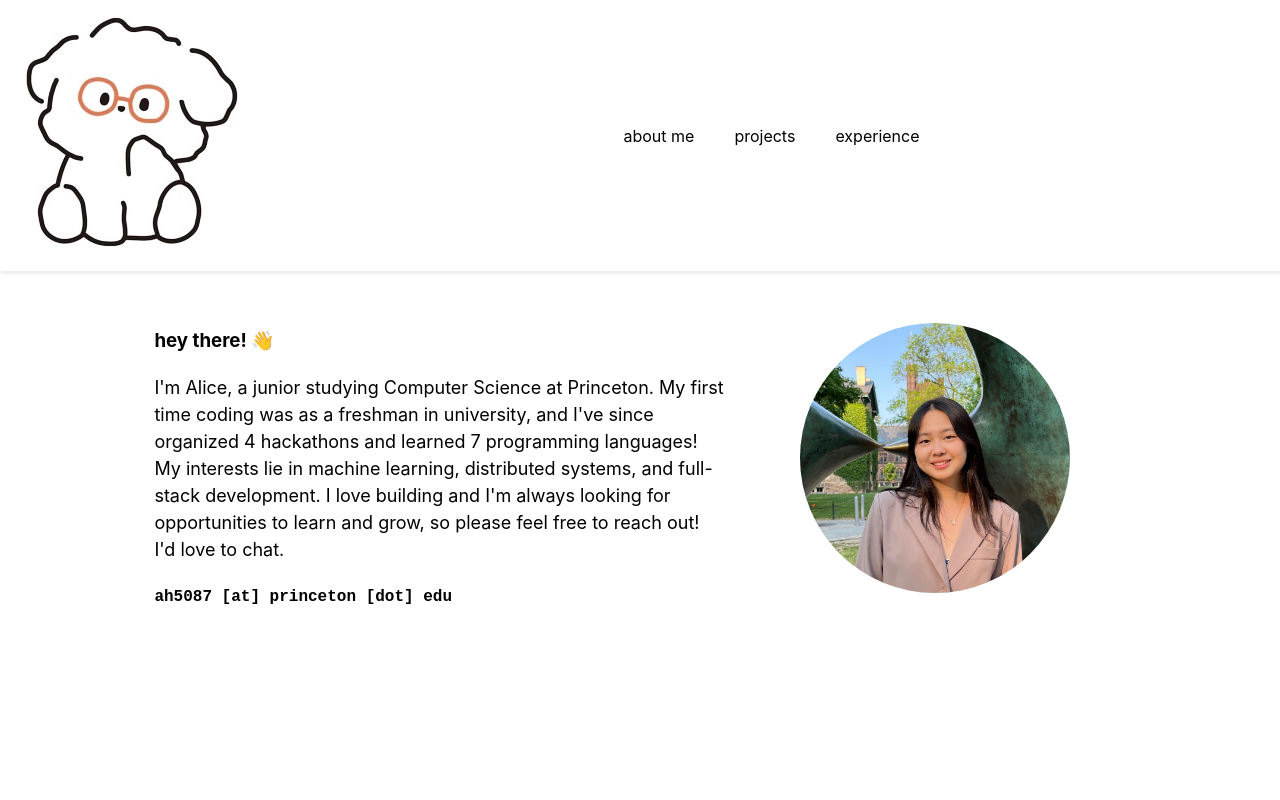
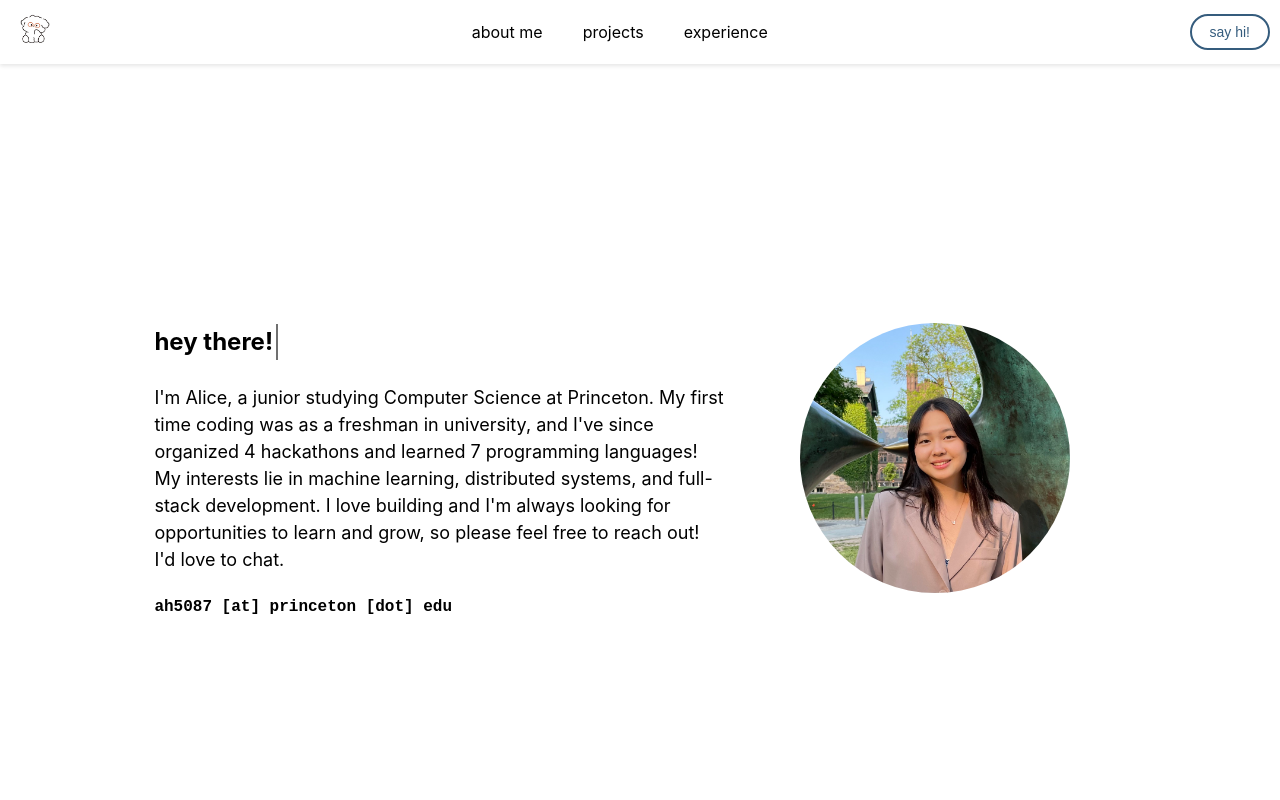
Before and after one commit to ah5087/personal-website, a React (Vite) app: page / in a window 1280 px wide. Shown: the top 800 px of the page. Built offline with nearby package versions, Linux system fonts and the light colour scheme.

Commit message:
add contact modal

```diff
--- a/index.html
+++ b/index.html
@@ -2,7 +2,7 @@
 <html lang="en">
   <head>
     <meta charset="UTF-8" />
-    <link rel="icon" type="image/svg+xml" href="/code.svg" />
+    <link rel="icon" type="image/svg+xml" href="/dog.jpg"  />
     <meta name="viewport" content="width=device-width, initial-scale=1.0" />
     <title>Alice Hou</title>
   </head>
--- a/src/components/Layout/Layout.module.scss
+++ b/src/components/Layout/Layout.module.scss
@@ -95,3 +95,40 @@
         margin: 20px 5%;
     }
 }
+
+.sayHiButton {
+    position: relative;
+    display: inline-block;
+    padding: 8px 18px;
+    font-size: 14px;
+    color: #355c7d;
+    background: none;
+    border: 2px solid #355c7d;
+    border-radius: 18px;
+    cursor: pointer;
+    overflow: hidden;
+    z-index: 1;
+    transition: color 0.3s ease;
+    margin-right: 30px;
+  }
+
+  .sayHiButton::before {
+    content: "";
+    position: absolute;
+    left: 0;
+    bottom: 0;
+    width: 100%;
+    height: 100%;
+    background-color: #355c7d;
+    z-index: -1;
+    transform: translateY(100%);
+    transition: transform 0.3s ease;
+  }
+
+  .sayHiButton:hover::before {
+    transform: translateY(0);
+  }
+
+  .sayHiButton:hover {
+    color: white;
+  }
--- a/src/components/Layout/Layout.tsx
+++ b/src/components/Layout/Layout.tsx
@@ -1,16 +1,29 @@
+import { useState } from "react";
 import styles from "./Layout.module.scss";
+import Modal from "./Modal"; // Ensure this component exists
 
 interface LayoutProps {
   children: JSX.Element;
 }
 
 const Layout = ({ children }: LayoutProps) => {
+  const [isModalOpen, setModalOpen] = useState(false);
+
+  const toggleModal = () => {
+    setModalOpen(!isModalOpen);
+  };
+
   return (
     <>
       <div className={styles.header}>
         <div className={styles.logo}>
           <a href="#intro">
-            <img src="/dog.jpg" alt="Home" className={styles.homeIcon} />
+            <img
+              src="/dog.jpg"
+              alt="Home"
+              className={styles.homeIcon}
+              style={{ width: "30px", height: "30px" }}
+            />
           </a>
         </div>
         <div className={styles.nav}>
@@ -39,11 +52,17 @@ const Layout = ({ children }: LayoutProps) => {
             experience
           </a>
         </div>
+        <div className={styles.sayHiContainer}>
+          <button onClick={toggleModal} className={styles.sayHiButton}>
+            say hi!
+          </button>
+        </div>
       </div>
       <div className={styles.container}>
         <span className={styles.divider}></span>
         {children}
       </div>
+      {isModalOpen && <Modal onClose={toggleModal} />}
     </>
   );
 };
--- /dev/null
+++ b/src/components/Layout/Modal.tsx
@@ -0,0 +1,47 @@
+import styles from "./Modal.module.scss";
+
+interface ModalProps {
+  onClose: () => void;
+}
+
+const Modal = ({ onClose }: ModalProps) => {
+  return (
+    <div className={styles.modalOverlay}>
+      <div className={styles.modalContent}>
+        <button className={styles.closeButton} onClick={onClose}>
+          <img src="/exit.svg" alt="Close" />
+        </button>
+        <h2>thanks for stopping by!</h2>
+        <p>
+          <a
+            href="mailto:ah5087@princeton.edu"
+            target="_blank"
+            rel="noopener noreferrer"
+          >
+            email me
+          </a>
+        </p>
+        <p>
+          <a
+            href="https://www.linkedin.com/in/alice-hou-/"
+            target="_blank"
+            rel="noopener noreferrer"
+          >
+            LinkedIn
+          </a>
+        </p>
+        <p>
+          <a
+            href="https://github.com/ah5087"
+            target="_blank"
+            rel="noopener noreferrer"
+          >
+            GitHub
+          </a>
+        </p>
+      </div>
+    </div>
+  );
+};
+
+export default Modal;
--- a/src/pages/Experience/experience.tsx
+++ b/src/pages/Experience/experience.tsx
@@ -27,7 +27,7 @@ const experiences = [
     company: "Johnson & Johnson",
     date: "May 2023 – Aug 2023",
     description:
-      "Worked on building a re-designed website interface that can be easily styled and reused across different company brands. Leveraged React, Contentful, Stackbit, and Agile Methodologies (Jira).",
+      "Revamped UI/UX for the customer-facing site in use by 90 brands, working in Agile sprints, developing in React, and testing in Contentful and Stackbit. Spearheaded key feature implementations for the platform launch, collaborating with business analysts and engineers in establishing the release scope.",
   },
   {
     title: "Software Engineering Intern",
--- a/src/pages/IntroSection/Intro.module.scss
+++ b/src/pages/IntroSection/Intro.module.scss
@@ -28,6 +28,8 @@
 .introTitle {
   font-size: 24px;
   font-weight: bold;
+  display: flex;
+  align-items: center;
 }
 
 .paragraphContainer {
@@ -65,3 +67,22 @@
     margin-top: 20px;
   }
 }
+
+@keyframes typewriter {
+  from { width: 0; }
+  to { width: 7.5ch; }
+}
+
+@keyframes blinkCursor {
+  from { border-right-color: rgba(0, 0, 0, 0.75); }
+  to { border-right-color: transparent; }
+}
+
+.introTitle .text {
+  overflow: hidden;
+  border-right: 0.09em solid rgba(0, 0, 0, 0.75);
+  white-space: nowrap;
+  animation:
+    typewriter 1s steps(10, end) 1s 1 normal both,
+    blinkCursor .75s steps(40, end) infinite;
+}
--- a/src/pages/IntroSection/introsection.tsx
+++ b/src/pages/IntroSection/introsection.tsx
@@ -7,7 +7,9 @@ const IntroSection = () => (
     className={`${commonStyles.section} ${styles.introSection}`}
   >
     <div className={styles.paragraphContainer}>
-      <h3>hey there! 👋</h3>
+      <h3 className={styles.introTitle}>
+        <span className={styles.text}>hey there!</span>
+      </h3>
       <p className={styles.paragraph}>
         I'm Alice, a junior studying Computer Science at Princeton. My first
         time coding was as a freshman in university, and I've since organized 4
```
Also changed, not shown: public/exit.svg (added). Lines whose indentation alone changed are shown as unchanged.
